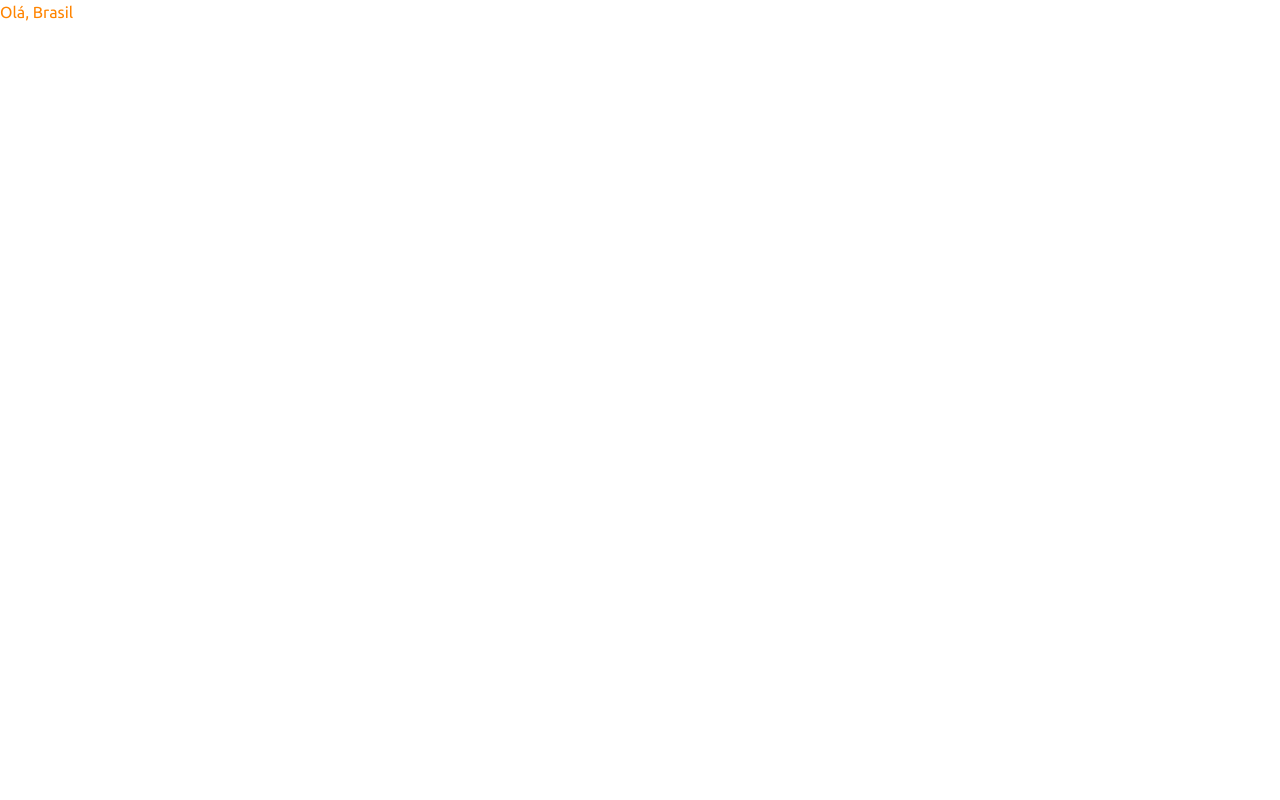
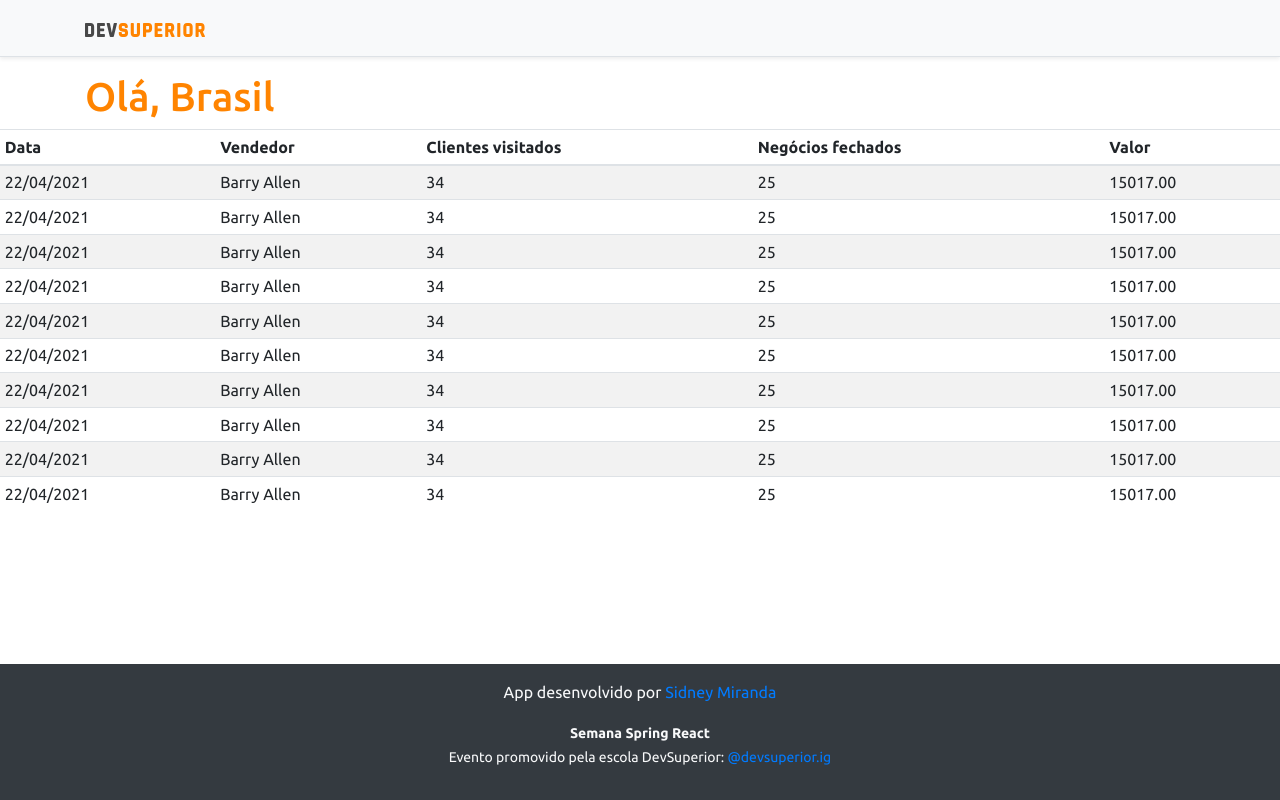
Before and after one commit to sidneymiranda/projeto-dsvendas, a React (Create React App) app in the folder frontend/: page / in a window 1280 px wide. Built offline with nearby package versions, Linux system fonts and the light colour scheme.

Commit message:
Basic static components

```diff
--- a/frontend/src/App.tsx
+++ b/frontend/src/App.tsx
@@ -1,5 +1,18 @@
+import NavBar from 'components/NavBar';
+import Footer from 'components/Footer';
+import DataTable from 'components/DataTable';
+
 function App() {
-  return <div className="text-primary">Olá, Brasil</div>;
+  return (
+    <>
+      <NavBar />
+      <div className="container">
+        <h1 className="text-primary">Olá, Brasil</h1>
+      </div>
+      <DataTable />
+      <Footer />
+    </>
+  );
 }
 
 export default App;
--- /dev/null
+++ b/frontend/src/components/DataTable/index.tsx
@@ -0,0 +1,93 @@
+import React from 'react';
+
+function DataTable() {
+  return (
+    <div className="table-responsive">
+      <table className="table table-striped table-sm">
+        <thead>
+          <tr>
+            <th>Data</th>
+            <th>Vendedor</th>
+            <th>Clientes visitados</th>
+            <th>Negócios fechados</th>
+            <th>Valor</th>
+          </tr>
+        </thead>
+        <tbody>
+          <tr>
+            <td>22/04/2021</td>
+            <td>Barry Allen</td>
+            <td>34</td>
+            <td>25</td>
+            <td>15017.00</td>
+          </tr>
+          <tr>
+            <td>22/04/2021</td>
+            <td>Barry Allen</td>
+            <td>34</td>
+            <td>25</td>
+            <td>15017.00</td>
+          </tr>
+          <tr>
+            <td>22/04/2021</td>
+            <td>Barry Allen</td>
+            <td>34</td>
+            <td>25</td>
+            <td>15017.00</td>
+          </tr>
+          <tr>
+            <td>22/04/2021</td>
+            <td>Barry Allen</td>
+            <td>34</td>
+            <td>25</td>
+            <td>15017.00</td>
+          </tr>
+          <tr>
+            <td>22/04/2021</td>
+            <td>Barry Allen</td>
+            <td>34</td>
+            <td>25</td>
+            <td>15017.00</td>
+          </tr>
+          <tr>
+            <td>22/04/2021</td>
+            <td>Barry Allen</td>
+            <td>34</td>
+            <td>25</td>
+            <td>15017.00</td>
+          </tr>
+          <tr>
+            <td>22/04/2021</td>
+            <td>Barry Allen</td>
+            <td>34</td>
+            <td>25</td>
+            <td>15017.00</td>
+          </tr>
+          <tr>
+            <td>22/04/2021</td>
+            <td>Barry Allen</td>
+            <td>34</td>
+            <td>25</td>
+            <td>15017.00</td>
+          </tr>
+          <tr>
+            <td>22/04/2021</td>
+            <td>Barry Allen</td>
+            <td>34</td>
+            <td>25</td>
+            <td>15017.00</td>
+          </tr>
+          <tr>
+            <td>22/04/2021</td>
+            <td>Barry Allen</td>
+            <td>34</td>
+            <td>25</td>
+            <td>15017.00</td>
+          </tr>
+        </tbody>
+      </table>
+    </div>
+  );
+}
+
+export default DataTable;
--- /dev/null
+++ b/frontend/src/components/Footer/index.tsx
@@ -0,0 +1,36 @@
+import React from 'react';
+
+function Footer() {
+  return (
+    <footer className="footer mt-auto py-3 bg-dark">
+      <div className="container">
+        <p className="text-light">
+          App desenvolvido por{' '}
+          <a
+            href="https://www.linkedin.com/in/sidney-miranda"
+            target="_blank"
+            rel="noreferrer"
+          >
+            Sidney Miranda
+          </a>
+        </p>
+        <p className="text-light">
+          <small>
+            <strong>Semana Spring React</strong>
+            <br />
+            Evento promovido pela escola DevSuperior:{' '}
+            <a
+              href="https://instagram.com/devsuperior.ig"
+              target="_blank"
+              rel="noreferrer"
+            >
+              @devsuperior.ig
+            </a>
+          </small>
+        </p>
+      </div>
+    </footer>
+  );
+}
+
+export default Footer;
--- /dev/null
+++ b/frontend/src/components/NavBar/index.tsx
@@ -0,0 +1,15 @@
+import ImgDsDark from 'assets/img/ds_dark.svg';
+
+function NavBar() {
+  return (
+    <div className="d-flex flex-column flex-md-row align-items-center p-3 px-md-4 mb-3 bg-light border-bottom shadow-sm">
+      <div className="container">
+        <nav className="my-2 my-md-0 mr-md-3">
+          <img src={ImgDsDark} alt="DevSuperior" width="120" />
+        </nav>
+      </div>
+    </div>
+  );
+}
+
+export default NavBar;
```
Also changed, not shown: frontend/src/assets/img/ds_dark.svg (added).
